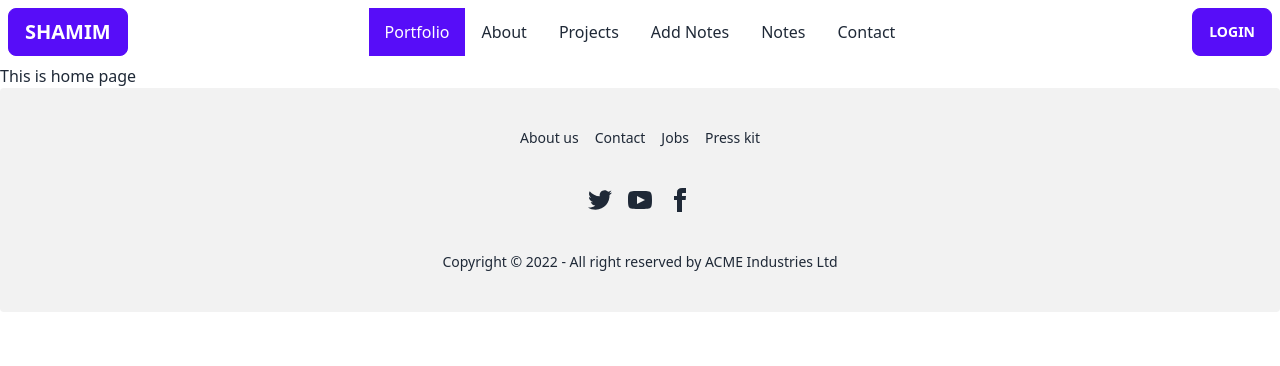
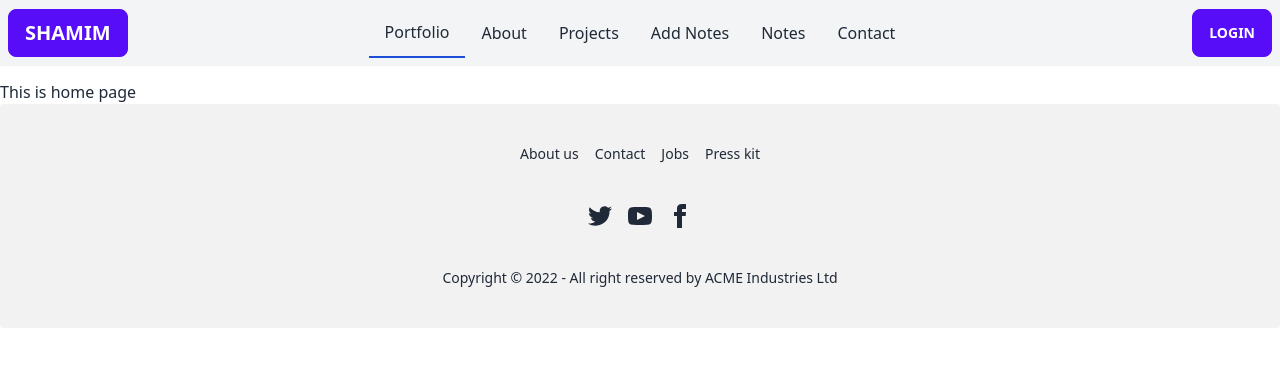
Before and after one commit to md-shamim-sarker/shamim-sarker-client, a React (Create React App) app: page / in a window 1280 px wide. Shown: the top 366 px of the page. Built offline with nearby package versions, Linux system fonts and the light colour scheme; no server answers.

Commit message:
Working with navbar

```diff
--- a/src/components/Navbar.js
+++ b/src/components/Navbar.js
@@ -2,22 +2,47 @@ import React from 'react';
 import {Link, NavLink} from 'react-router-dom';
 
 const menuItem = <>
-    <li><NavLink to={"/"}>Portfolio</NavLink></li>
-    <li><NavLink to={"/about"}>About</NavLink></li>
-    <li><NavLink to={"/projects"}>Projects</NavLink></li>
-    <li><NavLink to={"/add-notes"}>Add Notes</NavLink></li>
-    <li><NavLink to={"/notes"}>Notes</NavLink></li>
-    <li><NavLink to={"/contact"}>Contact</NavLink></li>
+    <li><NavLink
+        to={"/"}
+        className={({isActive}) => isActive && 'border-b-2 border-blue-700'}>
+        Portfolio
+    </NavLink></li>
+    <li><NavLink
+        to={"/about"}
+        className={({isActive}) => isActive && 'border-b-2 border-blue-700'}>
+        About
+    </NavLink></li>
+    <li><NavLink
+        to={"/projects"}
+        className={({isActive}) => isActive && 'border-b-2 border-blue-700'}>
+        Projects
+    </NavLink></li>
+    <li><NavLink
+        to={"/add-notes"}
+        className={({isActive}) => isActive && 'border-b-2 border-blue-700'}>
+        Add Notes
+    </NavLink></li>
+    <li><NavLink to={"/notes"}
+        className={({isActive}) => isActive && 'border-b-2 border-blue-700'}>
+        Notes
+    </NavLink></li>
+    <li><NavLink to={"/contact"}
+        className={({isActive}) => isActive && 'border-b-2 border-blue-700'}>
+        Contact
+    </NavLink></li>
 </>;
 
 const Navbar = () => {
     return (
-        <div className="navbar bg-base-100">
+        <div className="navbar bg-gray-100 fixed top-0 z-50 mb-20">
             <div className="navbar-start">
                 <div className="dropdown">
-                    <label tabIndex={0} className="btn btn-ghost lg:hidden">
-                        <svg xmlns="http://www.w3.org/2000/svg" className="h-5 w-5" fill="none" viewBox="0 0 24 24" stroke="currentColor"><path strokeLinecap="round" strokeLinejoin="round" strokeWidth="2" d="M4 6h16M4 12h8m-8 6h16" /></svg>
-                    </label>
+                    {
+                        window.location.pathname === '/notes' ||
+                        <label tabIndex={0} className="btn btn-ghost lg:hidden">
+                            <svg xmlns="http://www.w3.org/2000/svg" className="h-5 w-5" fill="none" viewBox="0 0 24 24" stroke="currentColor"><path strokeLinecap="round" strokeLinejoin="round" strokeWidth="2" d="M4 6h16M4 12h8m-8 6h16" /></svg>
+                        </label>
+                    }
                     <ul tabIndex={0} className="menu menu-compact dropdown-content mt-3 p-2 shadow bg-base-100 rounded-box w-52">
                         {menuItem}
                     </ul>
@@ -31,6 +56,12 @@ const Navbar = () => {
             </div>
             <div className="navbar-end">
                 <Link className="btn btn-primary">Login</Link>
+                {
+                    window.location.pathname === '/notes' &&
+                    <label htmlFor="notes-drawer" className="btn btn-ghost drawer-button lg:hidden">
+                        <svg xmlns="http://www.w3.org/2000/svg" className="h-5 w-5" fill="none" viewBox="0 0 24 24" stroke="currentColor"><path strokeLinecap="round" strokeLinejoin="round" strokeWidth="2" d="M4 6h16M4 12h8m-8 6h16" /></svg>
+                    </label>
+                }
             </div>
         </div>
     );
--- a/src/contexts/UserContext.js
+++ b/src/contexts/UserContext.js
@@ -5,6 +5,7 @@ export const AuthContext = createContext();
 const UserContext = ({children}) => {
     const [storedCategories, setStoredCategories] = useState([]);
     const [loading, setLoading] = useState(false);
+    const [currectLocation, setCurrentLocation] = useState("/");
 
     useEffect(() => {
         fetch('http://localhost:5000/categories')
@@ -16,7 +17,9 @@ const UserContext = ({children}) => {
     const authInfo = {
         storedCategories,
         loading,
-        setLoading
+        setLoading,
+        currectLocation,
+        setCurrentLocation
     };
 
     return (
--- a/src/layouts/Main.js
+++ b/src/layouts/Main.js
@@ -7,7 +7,9 @@ const Main = () => {
     return (
         <div>
             <Navbar></Navbar>
-            <Outlet></Outlet>
+            <div className='mt-20'>
+                <Outlet></Outlet>
+            </div>
             <Footer></Footer>
         </div>
     );
--- a/src/layouts/NotesLayout.js
+++ b/src/layouts/NotesLayout.js
@@ -1,10 +1,28 @@
 import React from 'react';
+import {Outlet} from 'react-router-dom';
 import Navbar from '../components/Navbar';
+import Categories from '../pages/Categories/Categories';
 
 const NotesLayout = () => {
     return (
         <div>
             <Navbar></Navbar>
+            <div className="drawer drawer-mobile">
+                <input id="notes-drawer" type="checkbox" className="drawer-toggle" />
+                <div className="drawer-content mt-20 ml-5">
+                    <Outlet></Outlet>
+                </div>
+                <div className="drawer-side">
+                    <label htmlFor="notes-drawer" className="drawer-overlay"></label>
+                    <aside className="w-full p-6 sm:w-60 bg-gray-100 text-gray-900 mt-16">
+                        <nav className="space-y-8 text-sm">
+                            <div className="space-y-2">
+                                <Categories></Categories>
+                            </div>
+                        </nav>
+                    </aside>
+                </div>
+            </div>
         </div>
     );
 };
--- a/src/pages/AddNotes/AddNotes.js
+++ b/src/pages/AddNotes/AddNotes.js
@@ -18,7 +18,6 @@ const AddNotes = () => {
         const heading = form.heading.value;
         const categoryObj = {category};
         const noteObj = {category, heading, inputs};
-        console.log("XXX", noteObj);
 
         if(category !== 'Select a category' && category !== "") {
             fetch(`http://localhost:5000/categories/${category}`)
@@ -86,7 +85,7 @@ const AddNotes = () => {
     };
 
     return (
-        <form onSubmit={newNoteHandler} className='w-11/12 lg:w-4/5 mx-auto mb-10'>
+        <form onSubmit={newNoteHandler} className='w-11/12 lg:w-4/5 mx-auto mb-10 mt-28'>
             <h3 className='text-3xl font-bold text-center my-10'>Add New Note</h3>
             <div className='flex w-full gap-3 flex-col lg:flex-row'>
                 <div className="w-full flex gap-x-3">
--- /dev/null
+++ b/src/pages/Categories/Categories.js
@@ -0,0 +1,19 @@
+import React, {useContext} from 'react';
+import {AuthContext} from '../../contexts/UserContext';
+import Category from './Category';
+
+const Categories = () => {
+    const {storedCategories} = useContext(AuthContext);
+    return (
+        <div>
+            {
+                storedCategories.map(category => <Category
+                    key={category._id}
+                    category={category}
+                ></Category>)
+            }
+        </div>
+    );
+};
+
+export default Categories;
--- /dev/null
+++ b/src/pages/Categories/Category.js
@@ -0,0 +1,30 @@
+import React, {useEffect, useState} from 'react';
+import {NavLink} from 'react-router-dom';
+
+const Category = ({category}) => {
+    const [subCategories, setSubcategories] = useState([]);
+
+    useEffect(() => {
+        fetch(`http://localhost:5000/notes/${category.category}`)
+            .then(res => res.json())
+            .then(data => setSubcategories(data))
+            .catch(console.dir);
+    }, [category.category]);
+
+    return (
+        <div>
+            <h2 className="text-sm font-semibold tracking-widest uppercase text-gray-800">{category.category}</h2>
+            <div className="flex flex-col space-y-1 mb-3">
+                {
+                    subCategories.map((subCategory) => <NavLink
+                        key={subCategory._id}
+                        to={`/notes/${subCategory._id}`}
+                        className={({isActive}) => isActive ? 'bg-blue-600 text-blue-50 px-2 py-1 rounded-md' : 'text-blue-600 px-2 py-1 rounded-md'}
+                    >{subCategory.heading}</NavLink>)
+                }
+            </div>
+        </div>
+    );
+};
+
+export default Category;
--- a/src/pages/Home/Home.js
+++ b/src/pages/Home/Home.js
@@ -1,6 +1,13 @@
-import React from 'react';
+import React, {useContext} from 'react';
+import {useLocation} from 'react-router-dom';
+import {AuthContext} from '../../contexts/UserContext';
 
 const Home = () => {
+    const {currectLocation, setCurrentLocation} = useContext(AuthContext);
+    const location = useLocation();
+    setCurrentLocation(location.pathname);
+    console.log("Location = ", currectLocation);
+
     return (
         <div>
             This is home page
--- a/src/pages/Notes/Notes.js
+++ b/src/pages/Notes/Notes.js
@@ -1,9 +1,11 @@
 import React from 'react';
+import {useLoaderData} from 'react-router-dom';
 
 const Notes = () => {
+    const note = useLoaderData();
     return (
         <div>
-            Notes page
+            {JSON.stringify(note)}
         </div>
     );
 };
--- a/src/routes/Router.js
+++ b/src/routes/Router.js
@@ -42,7 +42,8 @@ const router = createBrowserRouter([
         element: <NotesLayout></NotesLayout>,
         children: [
             {
-                path: "/notes",
+                path: "/notes/:id",
+                loader: ({params}) => fetch(`http://localhost:5000/notes/id/${params.id}`),
                 element: <Notes></Notes>
             }
         ],
```
